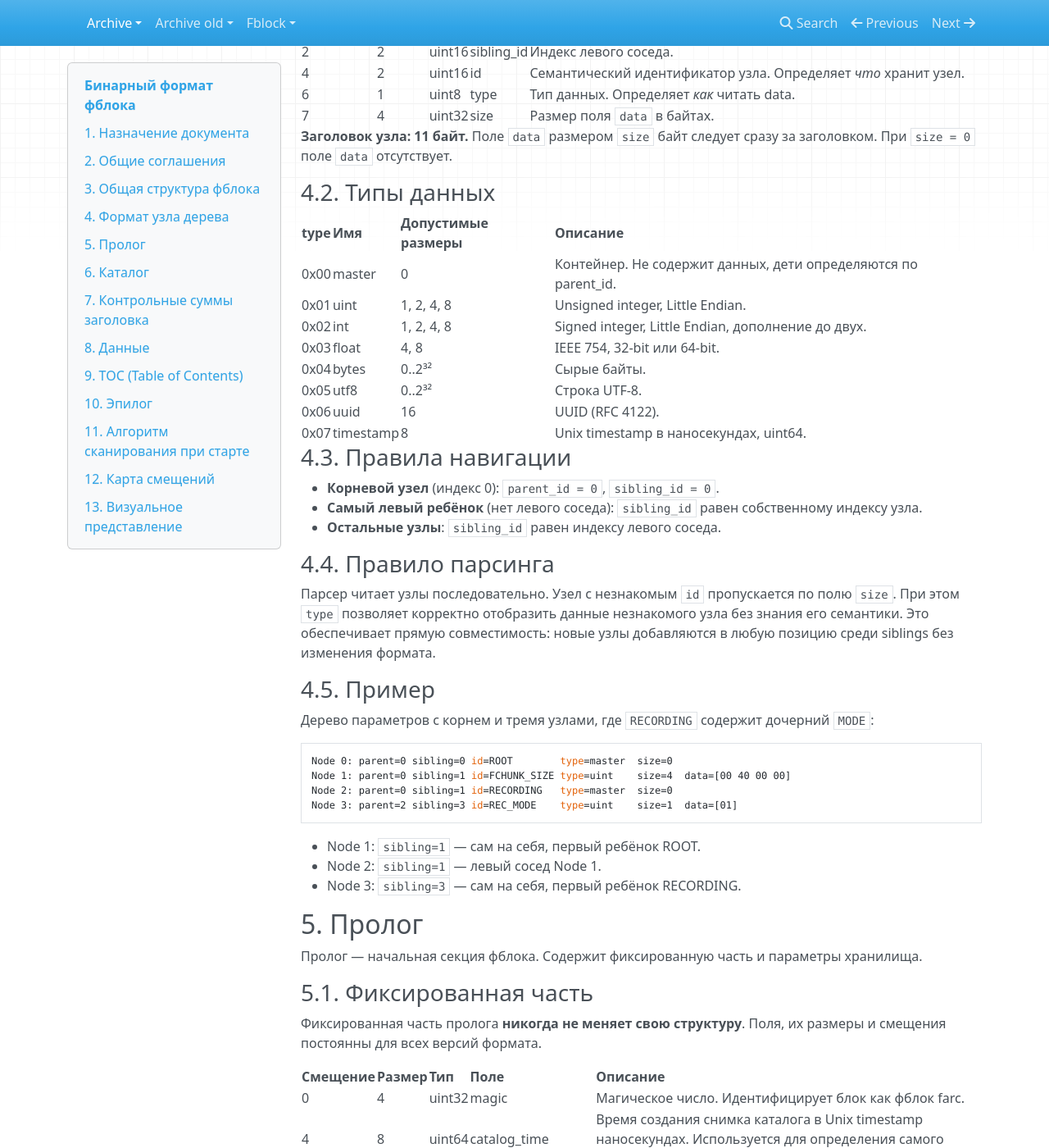
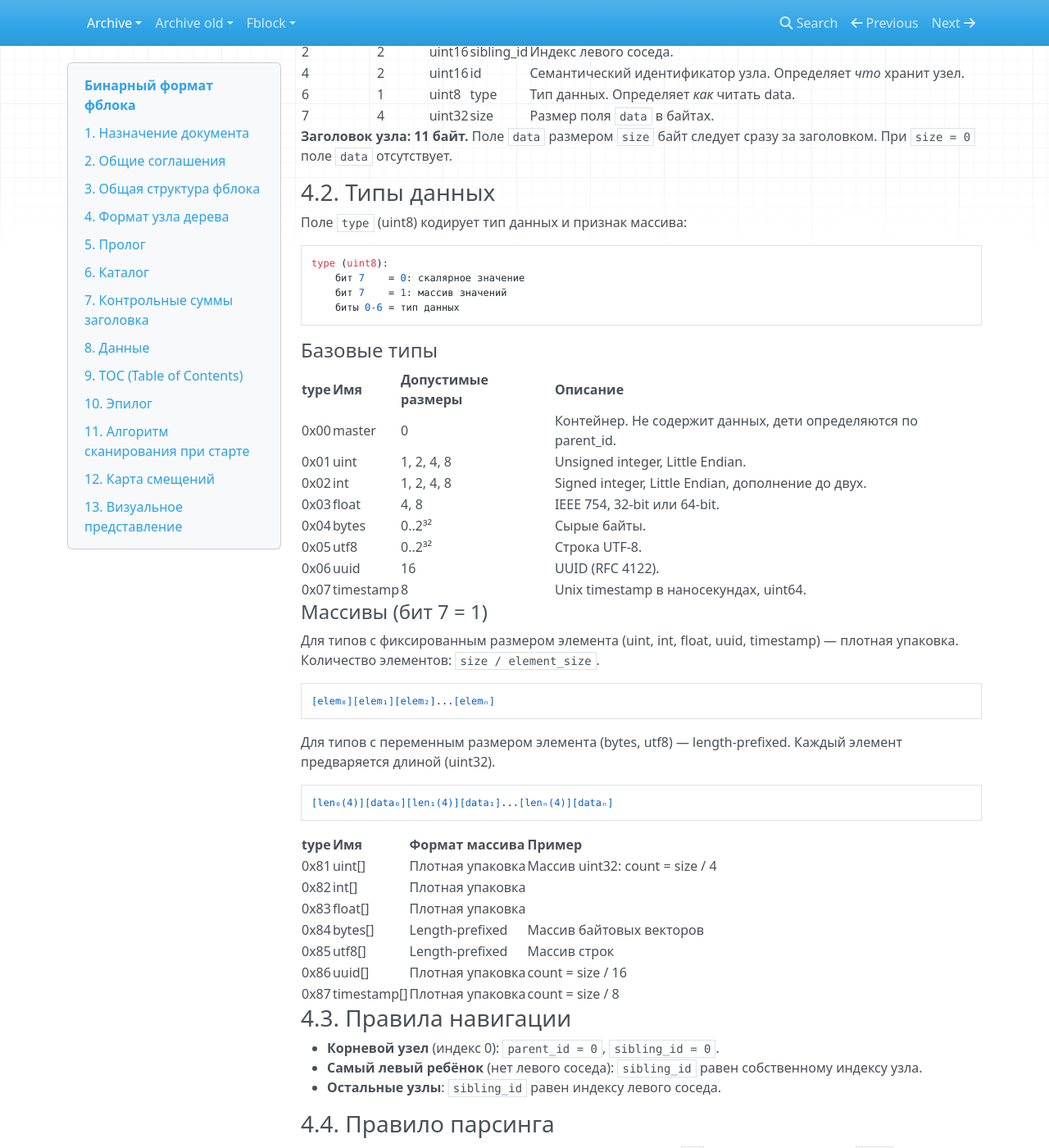
Before and after one commit to traycers/farc, an MkDocs documentation site: the page built from docs/docs/archive/02-storage-format.md, in a window 1280 px wide and 1400 px high, scrolled down 1072 px. Shown: the whole window at 82% size. Built offline with MkDocs 1.6.1, drawn with Linux system fonts in a browser that asks for light colours; nearby versions of some CDN libraries; some of the changed text lies outside the part shown.

Commit message:
update storage format

````diff
--- a/docs/docs/archive/02-storage-format.md
+++ b/docs/docs/archive/02-storage-format.md
@@ -54,6 +54,17 @@
 
 ### 4.2. Типы данных
 
+Поле `type` (uint8) кодирует тип данных и признак массива:
+
+```
+type (uint8):
+    бит 7    = 0: скалярное значение
+    бит 7    = 1: массив значений
+    биты 0-6 = тип данных
+```
+
+#### Базовые типы
+
 | type | Имя       | Допустимые размеры | Описание |
 |------|-----------|--------------------|----------|
 | 0x00 | master    | 0                  | Контейнер. Не содержит данных, дети определяются по parent_id. |
@@ -64,6 +75,30 @@
 | 0x05 | utf8      | 0..2³²             | Строка UTF-8. |
 | 0x06 | uuid      | 16                 | UUID (RFC 4122). |
 | 0x07 | timestamp | 8                  | Unix timestamp в наносекундах, uint64. |
+
+#### Массивы (бит 7 = 1)
+
+Для типов с фиксированным размером элемента (uint, int, float, uuid, timestamp) — плотная упаковка. Количество элементов: `size / element_size`.
+
+```
+[elem₀][elem₁][elem₂]...[elemₙ]
+```
+
+Для типов с переменным размером элемента (bytes, utf8) — length-prefixed. Каждый элемент предваряется длиной (uint32).
+
+```
+[len₀(4)][data₀][len₁(4)][data₁]...[lenₙ(4)][dataₙ]
+```
+
+| type | Имя         | Формат массива | Пример |
+|------|-------------|----------------|--------|
+| 0x81 | uint[]      | Плотная упаковка | Массив uint32: count = size / 4 |
+| 0x82 | int[]       | Плотная упаковка | |
+| 0x83 | float[]     | Плотная упаковка | |
+| 0x84 | bytes[]     | Length-prefixed | Массив байтовых векторов |
+| 0x85 | utf8[]      | Length-prefixed | Массив строк |
+| 0x86 | uuid[]      | Плотная упаковка | count = size / 16 |
+| 0x87 | timestamp[] | Плотная упаковка | count = size / 8 |
 
 ### 4.3. Правила навигации
 
@@ -146,24 +181,24 @@ Node 3: parent=2 sibling=3 id=0x0003 type=uint   size=1  data=[01]
 Каждый узел содержит массив значений одного поля для всех фблоков. Количество элементов в каждом массиве равно `catalog_entry_count`.
 
 ```
-Node 0: parent=0 sibling=0 id=ROOT   type=master    size=0
-Node 1: parent=0 sibling=1 id=UUID   type=uuid      size=N×16
-Node 2: parent=0 sibling=1 id=FLAGS  type=bytes     size=N×1
-Node 3: parent=0 sibling=2 id=BEGIN  type=timestamp  size=N×8
-Node 4: parent=0 sibling=3 id=END    type=timestamp  size=N×8
-Node 5: parent=0 sibling=4 id=CHAN64 type=bytes     size=N×128
+Node 0: parent=0 sibling=0 id=ROOT   type=master       size=0
+Node 1: parent=0 sibling=1 id=UUID   type=uuid[]       size=N×16
+Node 2: parent=0 sibling=1 id=FLAGS  type=bytes        size=N×1
+Node 3: parent=0 sibling=2 id=BEGIN  type=timestamp[]   size=N×8
+Node 4: parent=0 sibling=3 id=END    type=timestamp[]   size=N×8
+Node 5: parent=0 sibling=4 id=CHAN64 type=bytes         size=N×128
 ```
 
 ### 6.2. Семантические идентификаторы каталога
 
-| id     | Имя    | type      | Размер элемента | Описание |
-|--------|--------|-----------|-----------------|----------|
-| 0x0000 | ROOT   | master    | 0               | Корневой узел. |
-| 0x0001 | UUID   | uuid      | 16 байт         | UUIDv4 фблока. Нулевой UUID — фблок не содержит данных. |
-| 0x0002 | FLAGS  | bytes     | 1 байт          | Состояние и флаги фблока (см. 6.3). |
-| 0x0003 | BEGIN  | timestamp | 8 байт          | Время начала актуальности фблока (ns). |
-| 0x0004 | END    | timestamp | 8 байт          | Время окончания актуальности фблока (ns). |
-| 0x0005 | CHAN64 | bytes     | 128 байт        | Массив номеров каналов (64 × uint16). Заполняется слева направо, неиспользованные слоты = 0. Нумерация каналов начинается с 1. |
+| id     | Имя    | type        | Размер элемента | Описание |
+|--------|--------|-------------|-----------------|----------|
+| 0x0000 | ROOT   | master      | 0               | Корневой узел. |
+| 0x0001 | UUID   | uuid[]      | 16 байт         | UUIDv4 фблока. Нулевой UUID — фблок не содержит данных. |
+| 0x0002 | FLAGS  | bytes       | 1 байт          | Состояние и флаги фблока (см. 6.3). |
+| 0x0003 | BEGIN  | timestamp[] | 8 байт          | Время начала актуальности фблока (ns). |
+| 0x0004 | END    | timestamp[] | 8 байт          | Время окончания актуальности фблока (ns). |
+| 0x0005 | CHAN64 | bytes       | 128 байт        | Массив номеров каналов (64 × uint16). Заполняется слева направо, неиспользованные слоты = 0. Нумерация каналов начинается с 1. |
 
 Пространства семантических идентификаторов параметров и каталога **независимы**: id `0x0001` в параметрах (FCHUNK_SIZE) и id `0x0001` в каталоге (UUID) — разные узлы. Контекст определяется секцией.
 
@@ -314,10 +349,10 @@ TOC — оглавление данных внутри фблока. Распо
 │                               заголовок узла: 11         │
 │                                                          │
 │   ROOT    11 байт                                        │
-│   UUID    11 + N×16  байт      type=uuid                 │
+│   UUID    11 + N×16  байт      type=uuid[]               │
 │   FLAGS   11 + N×1   байт      type=bytes                │
-│   BEGIN   11 + N×8   байт      type=timestamp            │
-│   END     11 + N×8   байт      type=timestamp            │
+│   BEGIN   11 + N×8   байт      type=timestamp[]           │
+│   END     11 + N×8   байт      type=timestamp[]           │
 │   CHAN64  11 + N×128  байт     type=bytes                 │
 │                                                          │
 │   Итого: 66 + N×161 байт                                │
````
